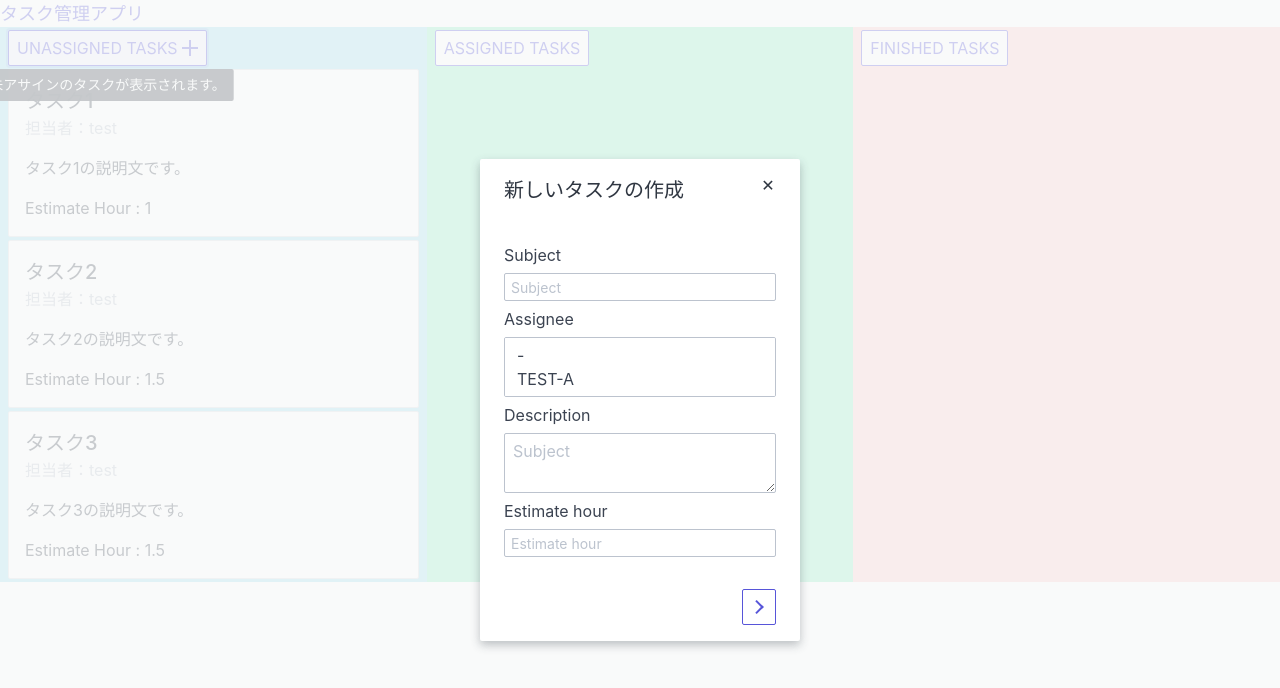
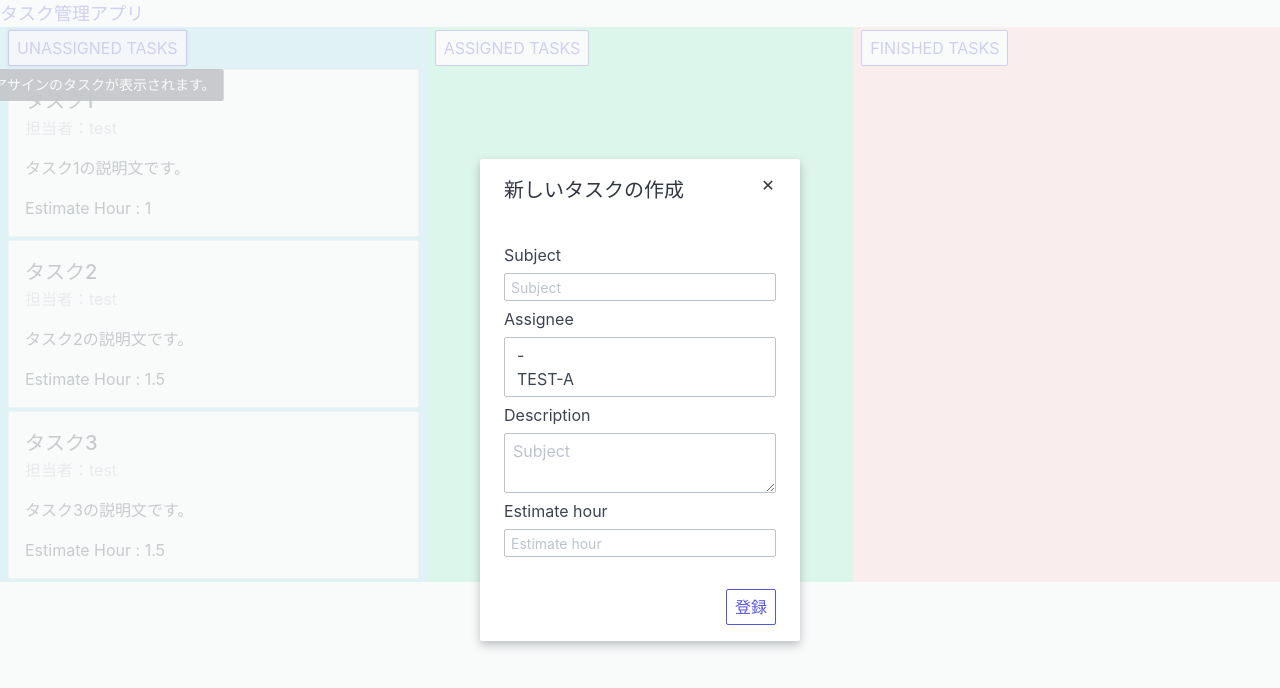
Before and after one commit to steelplus/task-app, a Vue app: page /#/ in a window 1280 px wide. Both pictures are taken after a click on the button "UNASSIGNED TASKS". Shown: the top 688 px of the page. Built offline with nearby package versions, Linux system fonts and the light colour scheme.

Commit message:
タスク追加

```diff
--- a/src/components/AddTaskModal.vue
+++ b/src/components/AddTaskModal.vue
@@ -33,8 +33,9 @@
           </div>
         </div>
         <div class="modal-footer">
-          <button class="btn">
-            <i class="icon icon-arrow-right"></i>
+          <button class="btn" data-register-btn
+                  @click="add_task(subjectInput.value, descriptionInput.value, estimateHourInput.value)">
+            登録
           </button>
         </div>
       </div>
@@ -47,9 +48,17 @@
   /* eslint-disable object-shorthand,no-restricted-syntax */
 
   export default {
+    props: ['add_task'],
     name: 'add-task-modal',
+    data() {
+      return {
+        subjectInput: null,
+        descriptionInput: null,
+        estimateHourInput: null,
+      };
+    },
     mounted: function mounted() {
-      // モーダルを閉じる処理のバインド
+      // モーダルを閉じる(登録)処理のバインド
       const taskModalElement = document.querySelector('[data-add-task-modal]');
       const closeButtons = taskModalElement.getElementsByTagName('a');
       for (const closeButton of closeButtons) {
@@ -57,19 +66,33 @@
           taskModalElement.classList.remove('active');
         });
       }
+      const registerButton = document.querySelector('[data-register-btn]');
+      registerButton.addEventListener('click', () => {
+        taskModalElement.classList.remove('active');
+      });
+      taskModalElement.addEventListener('keydown', (e) => {
+        if (e.key === 'Enter' && e.ctrlKey) {
+          const evt = document.createEvent('HTMLEvents');
+          evt.initEvent('click', true, true);
+          registerButton.dispatchEvent(evt);
+        }
+      });
 
       // モーダルを開く処理のバインド
       const modalOpenButton = document.querySelector('[data-add-task-button]');
       modalOpenButton.addEventListener('click', () => {
         taskModalElement.classList.add('active');
       });
+
+      // 各input要素をdataにバインド
+      this.subjectInput = document.getElementById('new-task-subject');
+      this.descriptionInput = document.getElementById('new-task-description');
+      this.estimateHourInput = document.getElementById('new-task-hour');
     },
   };
 </script>
 
 <style scoped>
-  @import '../../node_modules/spectre.css/dist/spectre-icons.min.css';
-
   .content {
     position: relative;
   }
--- a/src/components/Board.vue
+++ b/src/components/Board.vue
@@ -1,7 +1,7 @@
 <template>
   <div class="columns timeline">
     <div class="column timeline-status1" @dragover.prevent @drop="drag_drop('status1')">
-      <add-task-modal />
+      <add-task-modal :add_task="add_task" />
       <div v-for="task in status1">
         <task-card :task="task" :change_title="change_title" :change_description="change_description"
                    :drag_start="drag_start" />
@@ -51,6 +51,16 @@
           this[this.draggingTask.status].filter(elm => elm.id !== this.draggingTask.id);
         this[status] = this[status].concat(this.draggingTask);
         this.draggingTask.status = status;
+      },
+      add_task: function addTask(subject, description, estimateHours) {
+        this.status1 = this.status1.concat({
+          subject,
+          description,
+          estimateHours,
+          status: 'status1',
+          // TODO ID採番
+          id: this.status1.length + 1,
+        });
       },
     },
     data() {
--- a/src/components/TaskCard.vue
+++ b/src/components/TaskCard.vue
@@ -8,6 +8,7 @@
                  placeholder="task title">
         </div>
       </div>
+      <!--TODO 担当者表示-->
       <div class="card-subtitle text-gray">担当者：test</div>
     </div>
     <div class="card-description">
```
